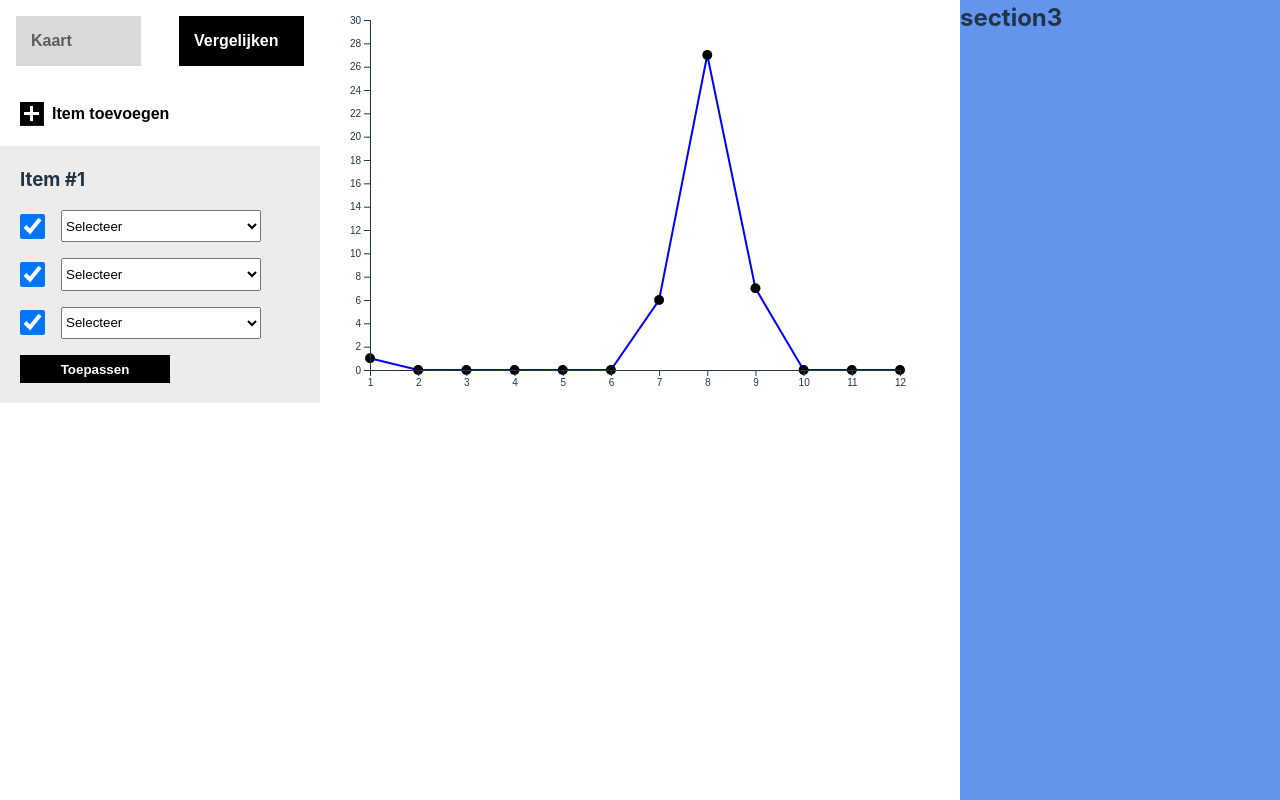
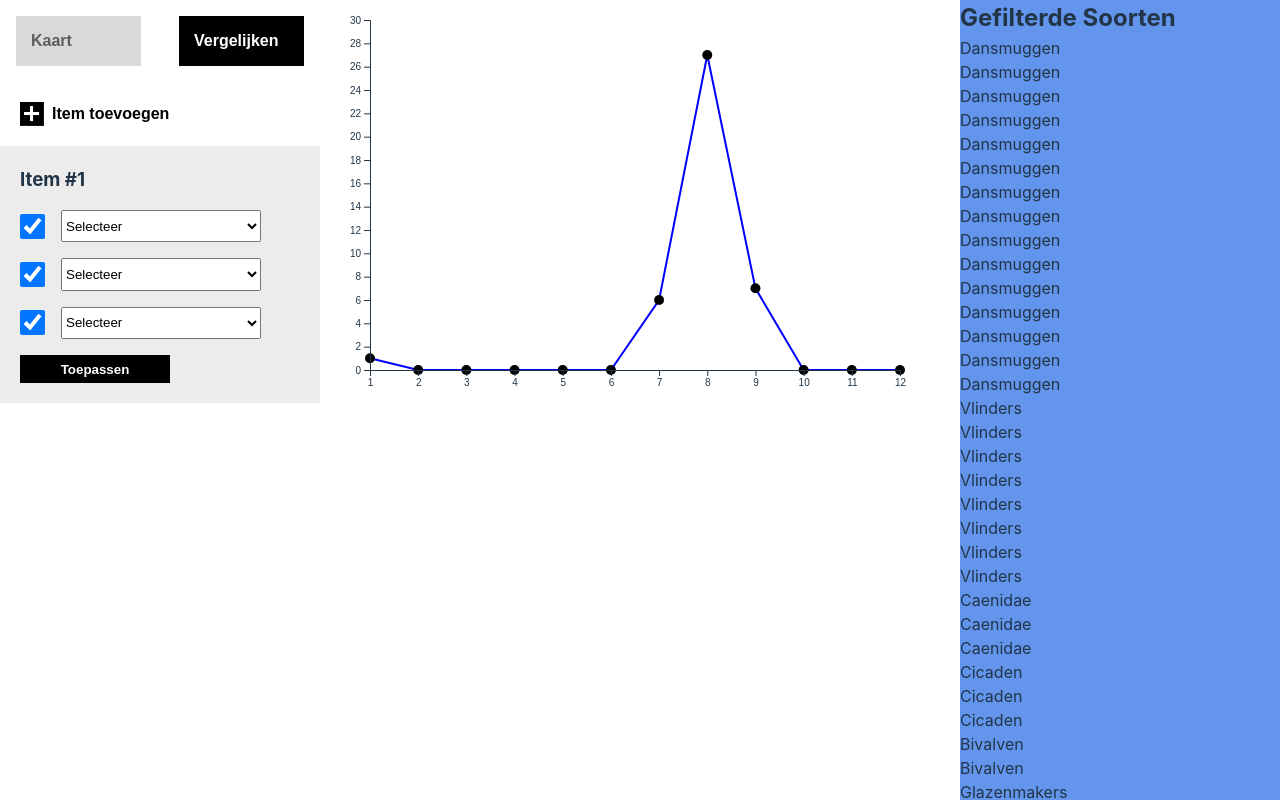
Before and after one commit to Mennovlaming/insectenfilter, a website built with Vite: page index.html in a window 1280 px wide. Built offline with nearby package versions, Linux system fonts and the light colour scheme.

Commit message:
bar chart toegevoegd

```diff
--- a/index.html
+++ b/index.html
@@ -52,7 +52,9 @@
       </section>
 
       <section class="section_right">
-        <h2>section3</h2>
+        <h2>Gefilterde Soorten</h2>
+        <ul id="filteredFamiliesList"></ul>
+        <div id="barChart"></div>
       </section>
 
     </main>
--- a/modules/addFilterModule.js
+++ b/modules/addFilterModule.js
@@ -4,12 +4,23 @@ export function initializeAddFilter() {
     var originalCard = document.querySelector('.card');
     var clonedCard = originalCard.cloneNode(true);
 
+    // Voeg een "Verwijder" knop toe
+    var deleteButton = document.createElement('button');
+    deleteButton.textContent = 'Verwijder';
+    deleteButton.addEventListener('click', function() {
+      // Verwijder de corresponderende filterkaart
+      clonedCard.remove();
+    });
+
+    // Voeg de "Verwijder" knop toe aan de gekloonde kaart
+    clonedCard.appendChild(deleteButton);
+
     // Pas de tekst in de header aan (Item #1, Item #2, ...)
     var cardHeaders = document.querySelectorAll('.card_header h3');
     var newCardNumber = cardHeaders.length + 1;
     clonedCard.querySelector('.card_header h3').textContent = 'Item #' + newCardNumber;
 
-      // Voeg de gekloonde card toe aan de container
+    // Voeg de gekloonde kaart toe aan de container
     document.getElementById('cardsContainer').appendChild(clonedCard);
   });
 }
--- a/modules/chartModule.js
+++ b/modules/chartModule.js
@@ -74,3 +74,76 @@ export function createLineChart(data) {
     console.error("Error in createLineChart:", error);
   }
 }
+
+
+export function createBarChart(familyCounts) {
+  // Selecteer de div waarin de staafdiagram wordt geplaatst
+  const barChartContainer = d3.select('#barChart');
+
+  // Verwijder eventuele eerdere inhoud
+  barChartContainer.html('');
+
+  // Bepaal de breedte en hoogte van de staafdiagram
+  const width = 400;
+  const chartHeight = 300; // Vaste hoogte voor de hele grafiek
+
+  // Marges toevoegen indien nodig
+  const margin = { top: 20, right: 20, bottom: 30, left: 50 };
+  const height = chartHeight - margin.top - margin.bottom;
+
+  // Sorteer de dataset op basis van het aantal voorkomen (van hoog naar laag)
+  familyCounts.sort((a, b) => b.count - a.count);
+
+  // Bepaal de schaal voor de x-as (aantal voorkomen)
+  const xScale = d3.scaleLinear()
+    .domain([0, 15])  // Zet het domein op 0 tot 15
+    .range([0, width]);
+
+  // Vaste hoogte voor de bars
+  const barHeight = 18;
+  const barSpacing = 2; // Vaste afstand tussen de bars
+
+  // Bereken de totale hoogte die de bars zullen innemen
+  const totalBarHeight = (barHeight + barSpacing) * familyCounts.length;
+
+  // Bepaal de schaal voor de y-as (families)
+  const yScale = d3.scaleBand()
+    .domain(familyCounts.map(d => d.family))
+    .range([0, totalBarHeight]) // Gebruik de totale hoogte
+    .paddingInner(barSpacing / totalBarHeight) // Vaste ruimte tussen de bars
+    .paddingOuter(barSpacing / totalBarHeight);
+
+  // Voeg een SVG-element toe aan de div
+  const svg = barChartContainer.append('svg')
+    .attr('width', width + margin.left + margin.right)
+    .attr('height', chartHeight) // Vaste hoogte voor de hele grafiek
+    .append('g')
+    .attr('transform', 'translate(' + margin.left + ',' + margin.top + ')');
+
+  // Voeg de staafjes toe aan de staafdiagram
+  svg.selectAll('rect')
+    .data(familyCounts)
+    .enter().append('rect')
+    .attr('x', 0)
+    .attr('y', d => yScale(d.family))
+    .attr('width', d => xScale(d.count))
+    .attr('height', barHeight) // Vaste hoogte voor de bars
+    .attr('fill', 'steelblue');
+
+  // Voeg x-as toe
+  svg.append('g')
+    .attr('transform', `translate(0, ${height})`)
+    .call(d3.axisBottom(xScale).ticks(15)); // Pas het aantal ticks aan indien nodig
+
+  // Voeg y-as toe
+  svg.append('g')
+    .call(d3.axisLeft(yScale))
+    .selectAll('text')
+    .style('text-anchor', 'end');
+
+  // Voeg een titel toe
+  svg.append('text')
+    .attr('x', width / 2)
+    .attr('y', height + margin.top)
+    .style('text-anchor', 'middle');
+}
--- a/modules/filterModule.js
+++ b/modules/filterModule.js
@@ -1,5 +1,6 @@
 // filterModule.js
-import { createLineChart } from './chartModule.js';
+import { filter } from 'd3-array';
+import { createLineChart, createBarChart } from './chartModule.js';
 
 let dataset = [];
 let monthCounts = [];
@@ -54,6 +55,10 @@ export function filterData() {
   // Call the function to create the line chart
 
   createLineChart(monthCounts);
+
+  const familiesToDisplay = isFilterActive() ? getAllFamilies(filteredData) : getAllFamilies(dataset);
+  updateFilteredFamilies(familiesToDisplay);
+
 }
 
 export function initFilter() {
@@ -107,6 +112,8 @@ export function initFilter() {
         // Call createLineChart with the entire dataset
 
         createLineChart(monthCounts);
+
+        filterData();
 
         resolve(); // Resolve the promise once data is fetched, dropdowns are populated, and chart is initialized
       })
@@ -192,3 +199,47 @@ export function updateDropdownOptions(selectedDropdown, selectedValue) {
   // Call filterData after updating dropdown options
   filterData();
 }
+
+function getAllFamilies(data) {
+  console.log('Data received in getAllFamilies:', data);
+
+  if (!Array.isArray(data)) {
+    console.error('Data is not an array:', data);
+    return [];
+  }
+
+  const allFamilies = data.map(entry => entry.family);
+  return allFamilies;
+}
+
+export async function updateFilteredFamilies(families) {
+  const filteredFamiliesList = document.getElementById('filteredFamiliesList');
+  filteredFamiliesList.innerHTML = ""; // Clear previous content
+
+  const frequencyMap = {};
+  families.forEach(family => {
+    frequencyMap[family] = (frequencyMap[family] || 0) + 1;
+  });
+
+  const familyCounts = Object.entries(frequencyMap).map(([family, count]) => ({ family, count }));
+
+  families.sort((a, b) => frequencyMap[b] - frequencyMap[a] || a.localeCompare(b));
+
+  families.forEach(family => {
+    const listItem = document.createElement('li');
+    listItem.textContent = family;
+    filteredFamiliesList.appendChild(listItem);
+  });
+
+  // Roep createBarChart aan met de tellingen van de families
+  createBarChart(familyCounts);
+}
+
+
+function isFilterActive() {
+  const provincieCheckbox = document.getElementById("provincieCheckbox");
+  const locatieCheckbox = document.getElementById("locatieCheckbox");
+  const landschapCheckbox = document.getElementById("landschapCheckbox");
+
+  return provincieCheckbox.checked || locatieCheckbox.checked || landschapCheckbox.checked;
+}
```
Also changed, not shown: 1 other file. Lines whose indentation alone changed are shown as unchanged.
